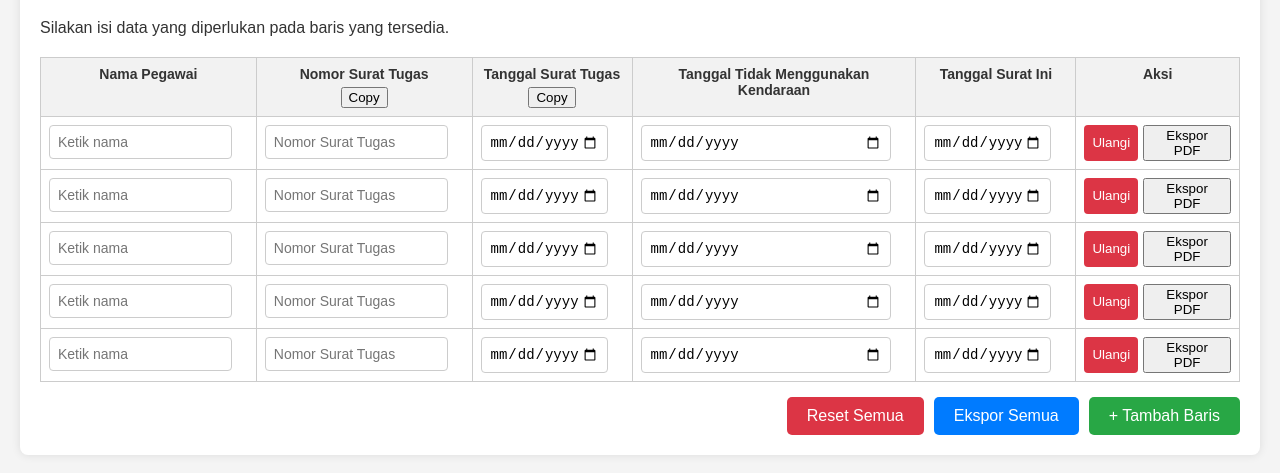
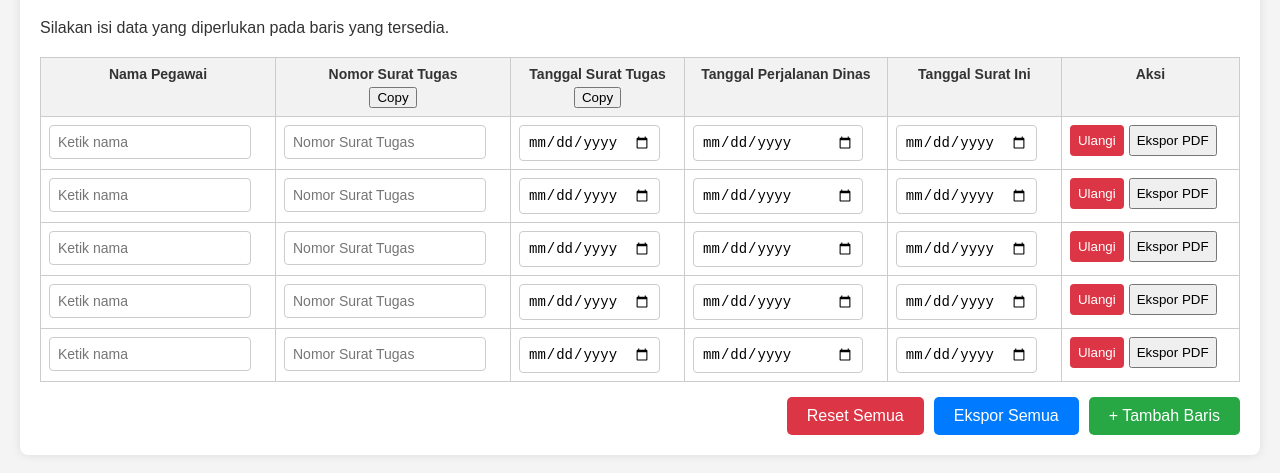
Before and after one commit to reyrompascode/surattidakmenggunakankendaraandinas, a plain HTML site: page index.html in a window 1280 px wide. Shown: the part 101-574 px from the top of the page. Drawn offline with Linux system fonts and the light colour scheme.

Commit message:
Update index.html

```diff
--- a/index.html
+++ b/index.html
@@ -32,7 +32,7 @@
                 <br />
                 <button type="button" id="copy-tgl-surat-btn">Copy</button>
               </th>
-              <th>Tanggal Tidak Menggunakan Kendaraan</th>
+              <th>Tanggal Perjalanan Dinas</th>
               <th>Tanggal Surat Ini</th>
               <th>Aksi</th>
             </tr>
```
